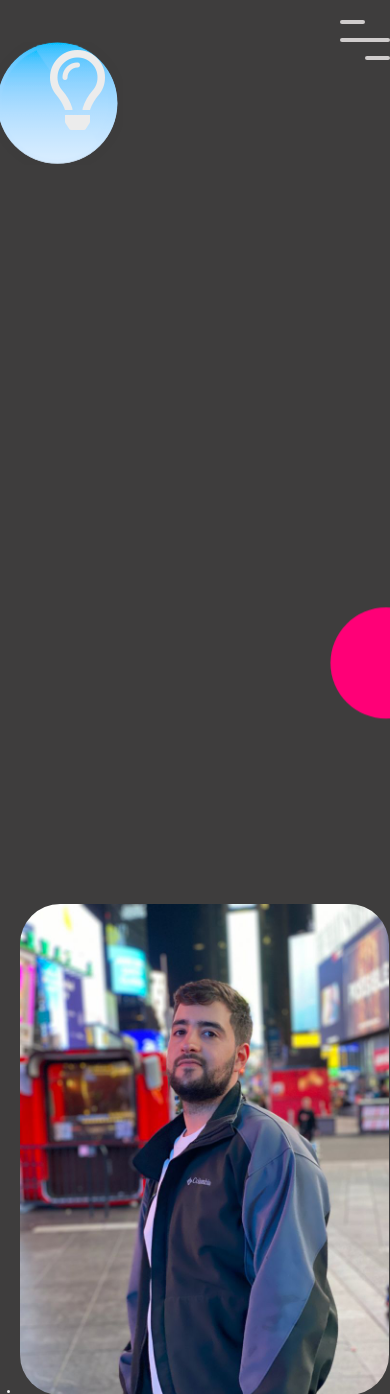
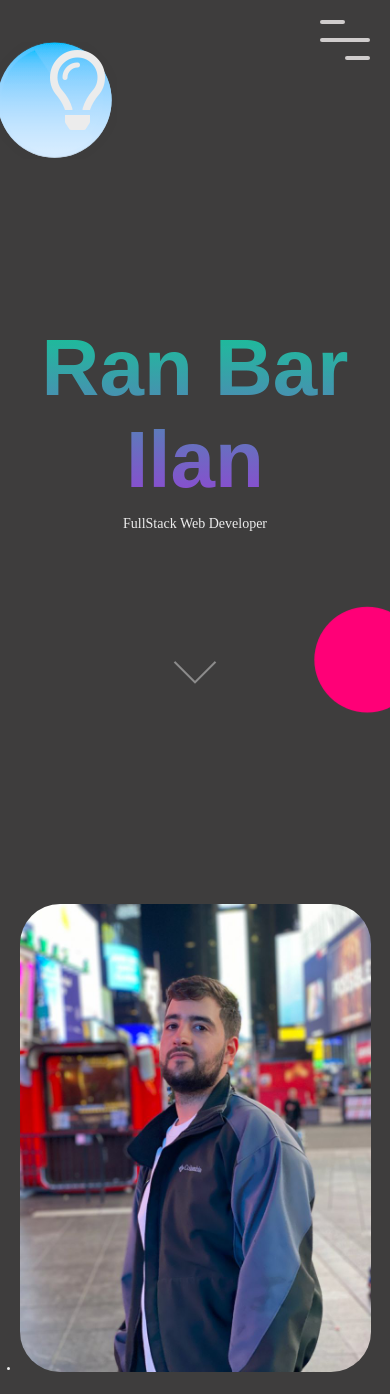
Before and after one commit to ranbri/ranbri.github.io, a PHP site: page / in a window 390 px wide; the page is wider, and only the part inside the window is pictured. Shown: the top 1394 px of that part. Run offline with PHP 8.4, Linux system fonts and the light colour scheme; some web fonts are replaced.

Commit message:
Update main.css

```diff
--- a/main.css
+++ b/main.css
@@ -1366,20 +1366,8 @@ color:#ff0000;
 
 @media screen and (max-width: 400px){
 
-    body{
-        position: relative;
-        background: rgb(62, 61, 61) no-repeat center fixed;
-        width: 105%;
-        height: 100%;
-        background-size: cover;
-        overflow-x: hidden !important;
-    }
-    .skills{
-        position: relative;
-        display: inline-block;
-        box-sizing: border-box;
-        left: 23%;
-
-    }
+    html, body {
+        overflow-x: hidden;
+      }
 
 }
```
